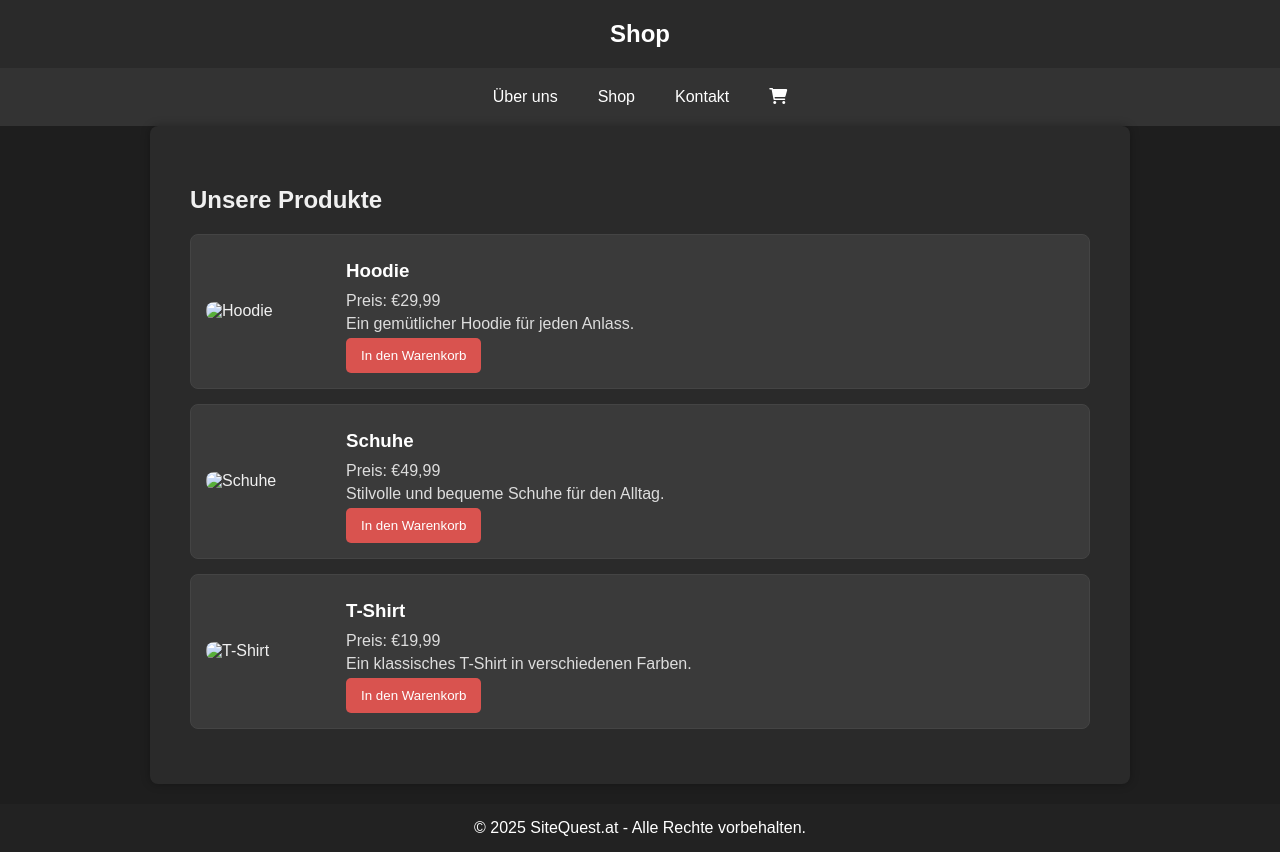
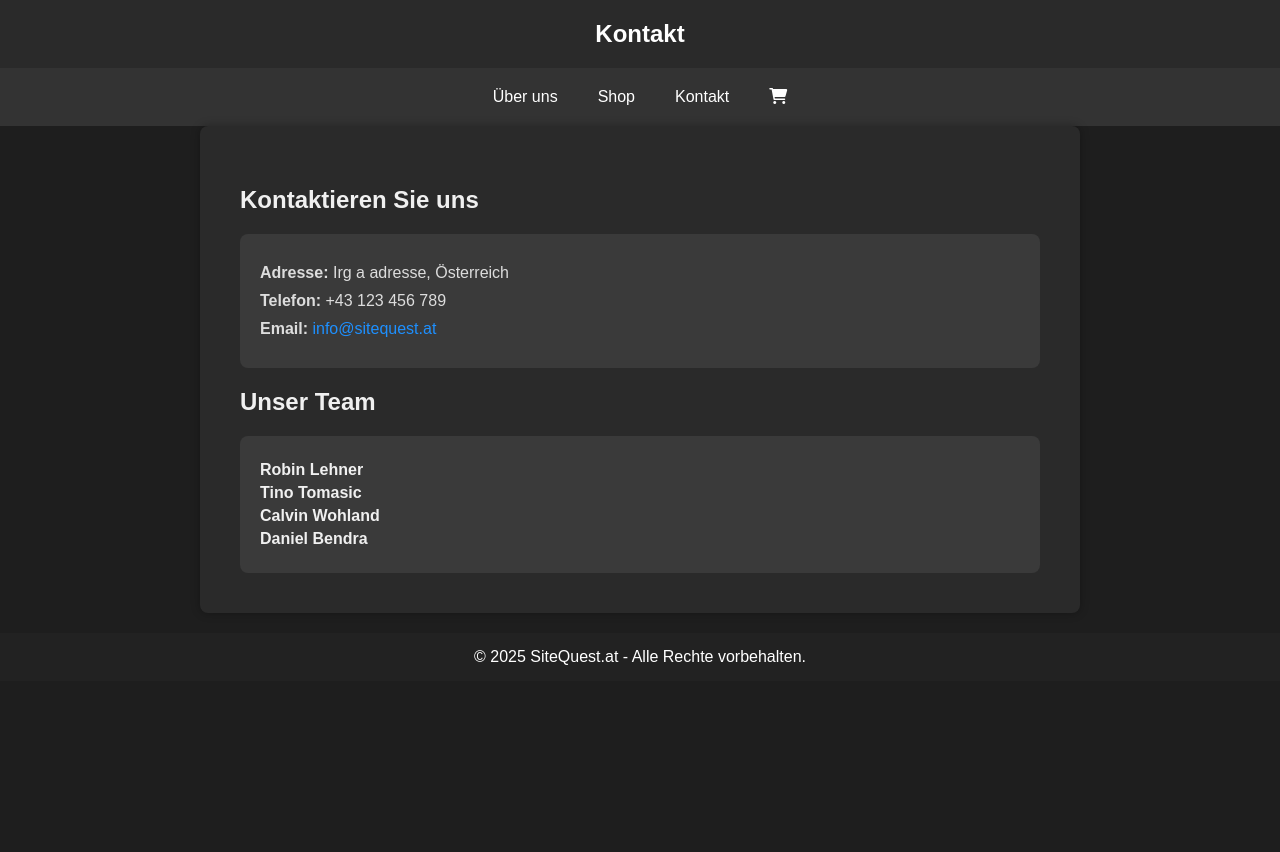
Before and after one commit to WoWoWocal/SiteQuest.at, a plain HTML site: page kontakt.html in a window 1280 px wide. After the commit the page ends 800 px from the top, so only its background shows below. Drawn offline with Linux system fonts and the light colour scheme.

Commit message:
Update kontakt.html

```diff
--- a/kontakt.html
+++ b/kontakt.html
@@ -3,7 +3,7 @@
 <head>
     <meta charset="UTF-8">
     <meta name="viewport" content="width=device-width, initial-scale=1.0">
-    <title>Shop - SiteQuest</title>
+    <title>Kontakt - SiteQuest</title>
     <link href="https://cdnjs.cloudflare.com/ajax/libs/font-awesome/6.0.0/css/all.min.css" rel="stylesheet">
     <style>
         body {
@@ -39,46 +39,37 @@
         }
         main {
             padding: 40px;
-            max-width: 900px;
+            max-width: 800px;
             margin: auto;
             background: #2a2a2a;
             border-radius: 8px;
             box-shadow: 0px 0px 10px rgba(0, 0, 0, 0.3);
         }
-        .product {
-            display: flex;
-            align-items: center;
-            border: 1px solid #444;
-            padding: 15px;
-            margin: 15px 0;
-            border-radius: 8px;
+        .contact-info {
+            margin-bottom: 20px;
+            padding: 20px;
             background: #3a3a3a;
-        }
-        .product img {
-            width: 120px;
-            height: auto;
-            margin-right: 20px;
             border-radius: 8px;
         }
-        .product h3 {
+        .contact-info p {
             margin: 10px 0;
-            color: #fff;
-        }
-        .product p {
-            margin: 5px 0;
             color: #ddd;
         }
-        .product button {
-            background-color: #d9534f;
-            color: white;
-            padding: 10px 15px;
-            border: none;
-            cursor: pointer;
-            border-radius: 5px;
-            transition: 0.3s;
+        .contact-info a {
+            color: #1e90ff;
+            text-decoration: none;
         }
-        .product button:hover {
-            background-color: #c9302c;
+        .contact-info a:hover {
+            text-decoration: underline;
+        }
+        .team {
+            padding: 20px;
+            background: #3a3a3a;
+            border-radius: 8px;
+        }
+        .team p {
+            font-weight: bold;
+            margin: 5px 0;
         }
         footer {
             background-color: #222;
@@ -91,42 +82,27 @@
 </head>
 <body>
     <header>
-        Shop
+        Kontakt
     </header>
     <nav>
         <a href="#about">Über uns</a>
-        <a href="#services" class="active">Shop</a>
-        <a href="#contact">Kontakt</a>
+        <a href="#services">Shop</a>
+        <a href="#contact" class="active">Kontakt</a>
         <a href="#warenkorb"><i class="fas fa-shopping-cart"></i></a>
     </nav>
     <main>
-        <h2>Unsere Produkte</h2>
-        <div class="product">
-            <img src="hoodie.jpg" alt="Hoodie">
-            <div>
-                <h3>Hoodie</h3>
-                <p>Preis: €29,99</p>
-                <p>Ein gemütlicher Hoodie für jeden Anlass.</p>
-                <button>In den Warenkorb</button>
-            </div>
+        <h2>Kontaktieren Sie uns</h2>
+        <div class="contact-info">
+            <p><strong>Adresse:</strong> Irg a adresse, Österreich</p>
+            <p><strong>Telefon:</strong> +43 123 456 789</p>
+            <p><strong>Email:</strong> <a href="mailto:info@sitequest.at">info@sitequest.at</a></p>
         </div>
-        <div class="product">
-            <img src="shoes.jpg" alt="Schuhe">
-            <div>
-                <h3>Schuhe</h3>
-                <p>Preis: €49,99</p>
-                <p>Stilvolle und bequeme Schuhe für den Alltag.</p>
-                <button>In den Warenkorb</button>
-            </div>
-        </div>
-        <div class="product">
-            <img src="tshirt.jpg" alt="T-Shirt">
-            <div>
-                <h3>T-Shirt</h3>
-                <p>Preis: €19,99</p>
-                <p>Ein klassisches T-Shirt in verschiedenen Farben.</p>
-                <button>In den Warenkorb</button>
-            </div>
+        <h2>Unser Team</h2>
+        <div class="team">
+            <p>Robin Lehner</p>
+            <p>Tino Tomasic</p>
+            <p>Calvin Wohland</p>
+            <p>Daniel Bendra</p>
         </div>
     </main>
     <footer>
```
